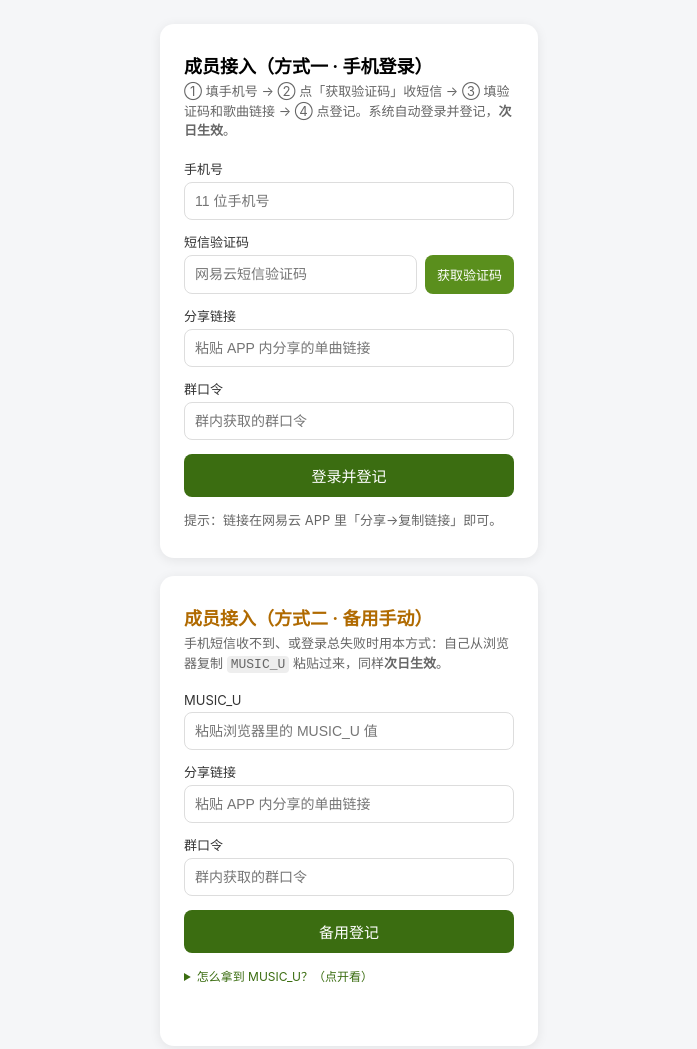
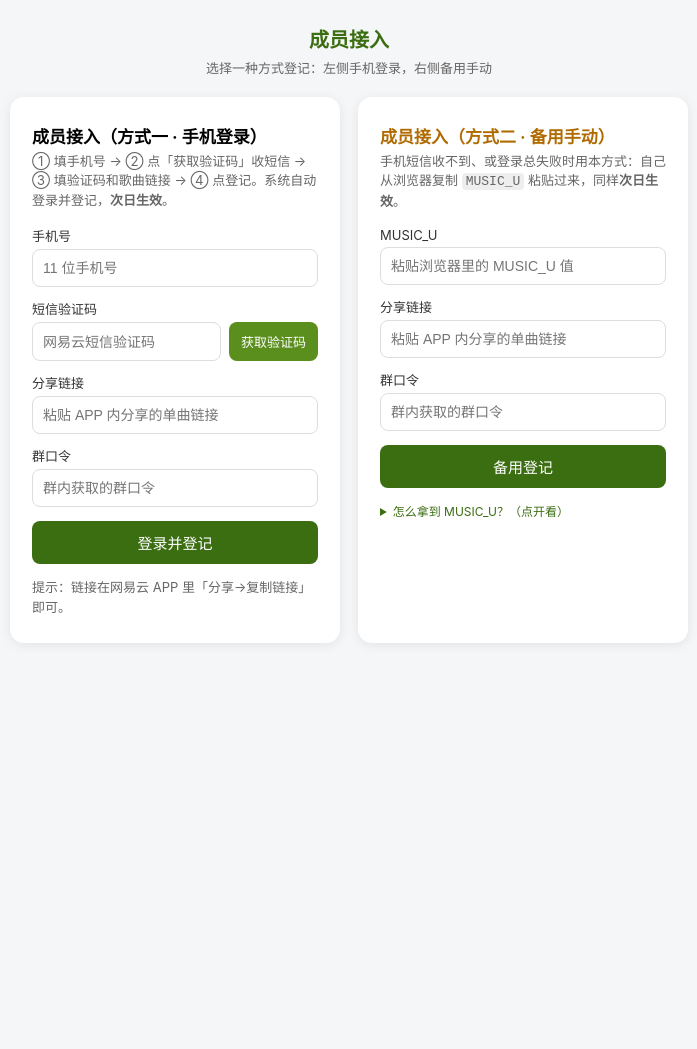
Before and after one commit to xm921018/cron-relay, a plain HTML site: page worker/index.html in a window 1280 px wide. Shown: the whole page, without its empty margins (291-988 px from the left). After the commit the page ends 800 px from the top, so only its background shows below. Drawn offline with Linux system fonts and the light colour scheme.

Commit message:
fix: race-safe pool writes (per-entry KV keys + self-healing merge); sync redesigned index.html; ignore pass files

```diff
--- a/worker/index.html
+++ b/worker/index.html
@@ -1,15 +1,19 @@
 <!DOCTYPE html>
-<html lang="zh-CN" data-page-node-id="bDRXu13K2JPnDoOxduAHmf">
-<head data-page-node-id="AN8hndlLABlIa8KAmOpDJF">
-<meta charset="utf-8" data-page-node-id="62ZaXzCAMNuRLAbLQnBNBf" />
-<meta name="viewport" content="width=device-width,initial-scale=1" data-page-node-id="dWTRAvx4jNJeqRi5JYYsaW" />
+<html lang="zh-CN" data-page-node-id="KvaqIaFY3BZGYDuEVrkDfF">
+<head data-page-node-id="gVnqLhWNwArV3gwmdG2mXX">
+<meta charset="utf-8" data-page-node-id="dJOellFfJynWgCZNiwA4wm">
+<meta name="viewport" content="width=device-width,initial-scale=1" data-page-node-id="SL1x3sjvgOU0mf3HLJXOsG">
 <title>成员接入</title>
 <style>
-  body{font-family:-apple-system,system-ui,"PingFang SC",sans-serif;background:#f5f6f8;margin:0;padding:24px 0;display:flex;flex-direction:column;align-items:center;gap:18px}
-  .card{background:#fff;padding:28px 24px;border-radius:14px;width:330px;box-shadow:0 2px 12px rgba(0,0,0,.08)}
-  h1{font-size:18px;margin:0 0 4px}
+  body{font-family:-apple-system,system-ui,"PingFang SC",sans-serif;background:#f5f6f8;margin:0;padding:24px 12px;display:flex;flex-direction:column;align-items:center;gap:16px}
+  .head{text-align:center;margin-bottom:2px}
+  .page-title{font-size:20px;font-weight:600;color:#3b6d11;margin:0}
+  .page-sub{font-size:13px;color:#666;margin:6px 0 0}
+  .wrap{display:flex;flex-wrap:wrap;gap:18px;justify-content:center;width:100%;max-width:740px}
+  .card{background:#fff;padding:26px 22px;border-radius:14px;width:330px;box-sizing:border-box;box-shadow:0 2px 12px rgba(0,0,0,.08)}
+  h1{font-size:17px;margin:0 0 4px}
   h1.alt{color:#b06a00}
-  p{font-size:13px;color:#666;margin:0 0 18px;line-height:1.5}
+  p{font-size:13px;color:#666;margin:0 0 16px;line-height:1.5}
   label{display:block;font-size:13px;margin:12px 0 4px;color:#333}
   input{width:100%;box-sizing:border-box;padding:10px;border:1px solid #ddd;border-radius:8px;font-size:14px}
   .row{display:flex;gap:8px}
@@ -24,36 +28,39 @@
   code{background:#eee;padding:1px 4px;border-radius:4px}
 </style>
 </head>
-<body data-page-node-id="zXBR9dktSC34XxWvnyyNPY">
-  <!-- 主通道：手机登录 -->
-  <div class="card" data-page-node-id="ACGpK5QsLNFt73pKAS8C5v">
-    <h1 data-page-node-id="L4XpSsW3Mey3pBHqRIpzX2">成员接入（方式一 · 手机登录）</h1>
-    <p data-page-node-id="dmqqOxDLJmSCos4fpneYl6">① 填手机号 → ② 点「获取验证码」收短信 → ③ 填验证码和歌曲链接 → ④ 点登记。系统自动登录并登记，<b data-page-node-id="EvEzY6i8rfLAYW1YAoj5Cs">次日生效</b>。</p>
-    <label data-page-node-id="bPKjjR4B1NU96EnXgUfeSe">手机号</label><input id="phone" inputmode="numeric" maxlength="11" placeholder="11 位手机号" data-page-node-id="p6WhZuEUeWcpadEIjPm0CA" />
-    <label data-page-node-id="lDYoDaoNmnEYNBWBCwn0SP">短信验证码</label>
-    <div class="row" data-page-node-id="ABGLsK3djzBEds6ydRZ4lL">
-      <input id="code" inputmode="numeric" maxlength="6" placeholder="网易云短信验证码" data-page-node-id="xcH8PFKDtoaiD9AYPnq3O2" />
-      <button id="send" class="mini" data-page-node-id="TSzMP74PE1I7heFibjbBFz">获取验证码</button>
+<body data-page-node-id="3cyqlfWc7lWNrs64dHosXy">
+  <div class="head" data-page-node-id="EqLzTyKsOSLXap0Fvosltq">
+    <h1 class="page-title" data-page-node-id="UUu5sKdpK36Ny3Oo14OkEE">成员接入</h1>
+    <p class="page-sub" data-page-node-id="4ZFCX0VUqazGkxTGi2EHFt">选择一种方式登记：左侧手机登录，右侧备用手动</p>
+  </div>
+  <div class="wrap" data-page-node-id="L0lRhuEunDQ3xEHBtEJbpJ">
+    <!-- 主通道：手机登录 -->
+    <div class="card" data-page-node-id="Yktii8dTIe7IYnfvtGwX9l">
+      <h1 data-page-node-id="WA43UbMcjgaNXIlKzUmA8A">成员接入（方式一 · 手机登录）</h1>
+      <p data-page-node-id="m9ZbF9Lj5BudRvpMzouKQ9">① 填手机号 → ② 点「获取验证码」收短信 → ③ 填验证码和歌曲链接 → ④ 点登记。系统自动登录并登记，<b data-page-node-id="NFUg1AQyD0YnpyqNVP7gC8">次日生效</b>。</p>
+      <label data-page-node-id="4QPHrE4euxIoa2yBdvGpvA">手机号</label><input id="phone" inputmode="numeric" maxlength="11" placeholder="11 位手机号" data-page-node-id="nCLr2nnSBVbWAg972mFGEi">
+      <label data-page-node-id="IbptcjD3kYGLozHrQlZzl5">短信验证码</label>
+      <div class="row" data-page-node-id="Y29WAJdc1QOsL5D6PC6YQ5"><input id="code" inputmode="numeric" maxlength="6" placeholder="网易云短信验证码" data-page-node-id="oaJZKLhwjKZ1pSCk5tWTI9"><button id="send" class="mini" data-page-node-id="i7yi37ZgsXJ9El4wzOx0LT">获取验证码</button></div>
+      <label data-page-node-id="mMQVvu3HT6FlNffHIChVgp">分享链接</label><input id="link" placeholder="粘贴 APP 内分享的单曲链接" data-page-node-id="pNcSYJG3SAFAMXg5uDvH18">
+      <label data-page-node-id="fiGiqWZraBB7kDvw7AUPE4">群口令</label><input id="pass" type="password" placeholder="群内获取的群口令" data-page-node-id="5opA915hBXWwjABW2IhBuo">
+      <button id="btn" data-page-node-id="QbFE8fK5g4I6SFCHtMi43P">登录并登记</button>
+      <div class="msg tip" id="msg" data-page-node-id="J4FbAhAZedxDtqcFUBGJiq">提示：链接在网易云 APP 里「分享→复制链接」即可。</div>
     </div>
-    <label data-page-node-id="I9Td3U9mf98L8kPz2peFdM">分享链接</label><input id="link" placeholder="粘贴 APP 内分享的单曲链接" data-page-node-id="FgHeKVb3mkHQm0qgEt0CaT" />
-    <label data-page-node-id="4fajctJzT8EhKbhcpemqZW">群口令</label><input id="pass" type="password" placeholder="群内获取的群口令" data-page-node-id="svmbKXjyDy8Y5Fj0NtnLBu" />
-    <button id="btn" data-page-node-id="MAFrFqhlxUd1P1Iwqqs35w">登录并登记</button>
-    <div class="msg tip" id="msg" data-page-node-id="494vLUKkDKGgu1wNQuppGc">提示：链接在网易云 APP 里「分享→复制链接」即可。</div>
-  </div>
 
-  <!-- 备用通道：手动粘 MUSIC_U（短信收不到 / 登录失败时用） -->
-  <div class="card" data-page-node-id="NjOoM2mbs7uUyw4LBymHY8">
-    <h1 class="alt" data-page-node-id="nNQONvcOeZSLUFjwefK4G9">成员接入（方式二 · 备用手动）</h1>
-    <p data-page-node-id="95xIpy8aYf90kdfFWNsmoX">手机短信收不到、或登录总失败时用本方式：自己从浏览器复制 <code data-page-node-id="qVLU1MXT6EQOxZm4CEGoRf">MUSIC_U</code> 粘贴过来，同样<b data-page-node-id="mMcnJGJNXgxQ6OKF4qzfbx">次日生效</b>。</p>
-    <label data-page-node-id="3MZUasLcTLufV3mUU8FN6Q">MUSIC_U</label><input id="mu" placeholder="粘贴浏览器里的 MUSIC_U 值" data-page-node-id="EwEaF2U17xzyZlBmqPSOvT" />
-    <label data-page-node-id="AP4L3w0a026W0ul2c0hVLq">分享链接</label><input id="link2" placeholder="粘贴 APP 内分享的单曲链接" data-page-node-id="POxeZmD8lPYuDGs3AQsoRb" />
-    <label data-page-node-id="v1hmcYUNs3ZNg1TSdLGcGa">群口令</label><input id="pass2" type="password" placeholder="群内获取的群口令" data-page-node-id="PYzejpYW9kBdehPV2EUuui" />
-    <button id="btn2" data-page-node-id="w85hJLDLEHNWRaT5MSXtEC">备用登记</button>
-    <details data-page-node-id="v83rrf0GLjuufZ8vrrzVqe">
-      <summary data-page-node-id="QqNaPVk31ON9shvDJdvOEP">怎么拿到 MUSIC_U？（点开看）</summary>
-      用电脑浏览器打开 <code data-page-node-id="MUOypjHQTPn7BawkomSCzG">https://music.163.com</code> 并登录 → 按 <code data-page-node-id="RHcP7ejLXEfWwpaHZNyZGK">F12</code> → 切到「Application / 应用」标签 → 左侧展开 <code data-page-node-id="HhSiDCFFTAVB0HIKwdX0XG">Cookies</code> → 选 <code data-page-node-id="vRXX6VGtB5j1GdspapVFIo">music.163.com</code> → 在右边找到名为 <code data-page-node-id="dNdralc9MtvPLmZrNjwOjG">MUSIC_U</code> 的那一行，复制它的「Value / 值」整串粘进来即可。
-    </details>
-    <div class="msg tip" id="msg2" data-page-node-id="acckEeknAammuYtuPh7mI4"></div>
+    <!-- 备用通道：手动粘 MUSIC_U（短信收不到 / 登录失败时用） -->
+    <div class="card" data-page-node-id="IlrIFq7S24q13aPJmYg8C3">
+      <h1 class="alt" data-page-node-id="awnWj1Ha2IeB0pLldSOgW6">成员接入（方式二 · 备用手动）</h1>
+      <p data-page-node-id="9RQH6Du7qDaL8bNC4IoNoO">手机短信收不到、或登录总失败时用本方式：自己从浏览器复制 <code data-page-node-id="qnFxCj7GUl3sElySpj15qS">MUSIC_U</code> 粘贴过来，同样<b data-page-node-id="wtOtk5rvpoo3HdXSHhUTNp">次日生效</b>。</p>
+      <label data-page-node-id="y5k22VmuQCqyf4TKNXTiOe">MUSIC_U</label><input id="mu" placeholder="粘贴浏览器里的 MUSIC_U 值" data-page-node-id="kvnBmsSeUJa1ZWkwbf3Qpn">
+      <label data-page-node-id="dgjFXDGTy0F1GRZMosl91A">分享链接</label><input id="link2" placeholder="粘贴 APP 内分享的单曲链接" data-page-node-id="iD1UM6jGPTBM51ryT44p2j">
+      <label data-page-node-id="qQNd9oRuXcbbjxCdl0M1fc">群口令</label><input id="pass2" type="password" placeholder="群内获取的群口令" data-page-node-id="qrrez2LIr3BeBvNiEc6B7T">
+      <button id="btn2" data-page-node-id="ORR56pNZ8xoSvfTpEGcsTE">备用登记</button>
+      <details data-page-node-id="IVCwf3zNgMlYp0Yud4D5fG">
+        <summary data-page-node-id="UL6Sy1lKhSXDqlaV7HuW1z">怎么拿到 MUSIC_U？（点开看）</summary>
+        用电脑浏览器打开 <code data-page-node-id="VL7Z6QmmeyGSD3cXlalC5Z">https://music.163.com</code> 并登录 → 按 <code data-page-node-id="sXhHIz48g96VJ22ZxyXU06">F12</code> → 切到「Application / 应用」标签 → 左侧展开 <code data-page-node-id="LSuV4kPB2rEbKBHFDiBleV">Cookies</code> → 选 <code data-page-node-id="EFI4jPYSPFfjXZbRs7WL8N">music.163.com</code> → 在右边找到名为 <code data-page-node-id="Ic28TB6b0zaG59cAX5pzG1">MUSIC_U</code> 的那一行，复制它的「Value / 值」整串粘进来即可。
+      </details>
+      <div class="msg tip" id="msg2" data-page-node-id="GQMVrj3FHmYkkRsfBwS6ll"></div>
+    </div>
   </div>
 <script>
   const $ = id => document.getElementById(id);
```
